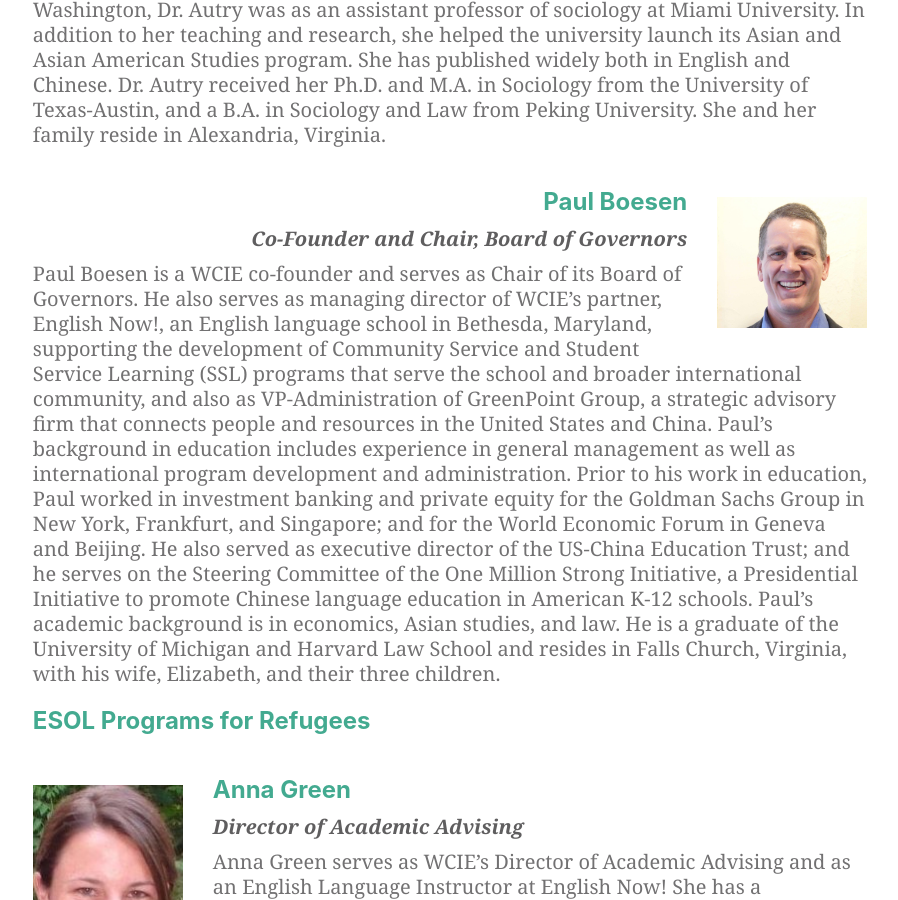
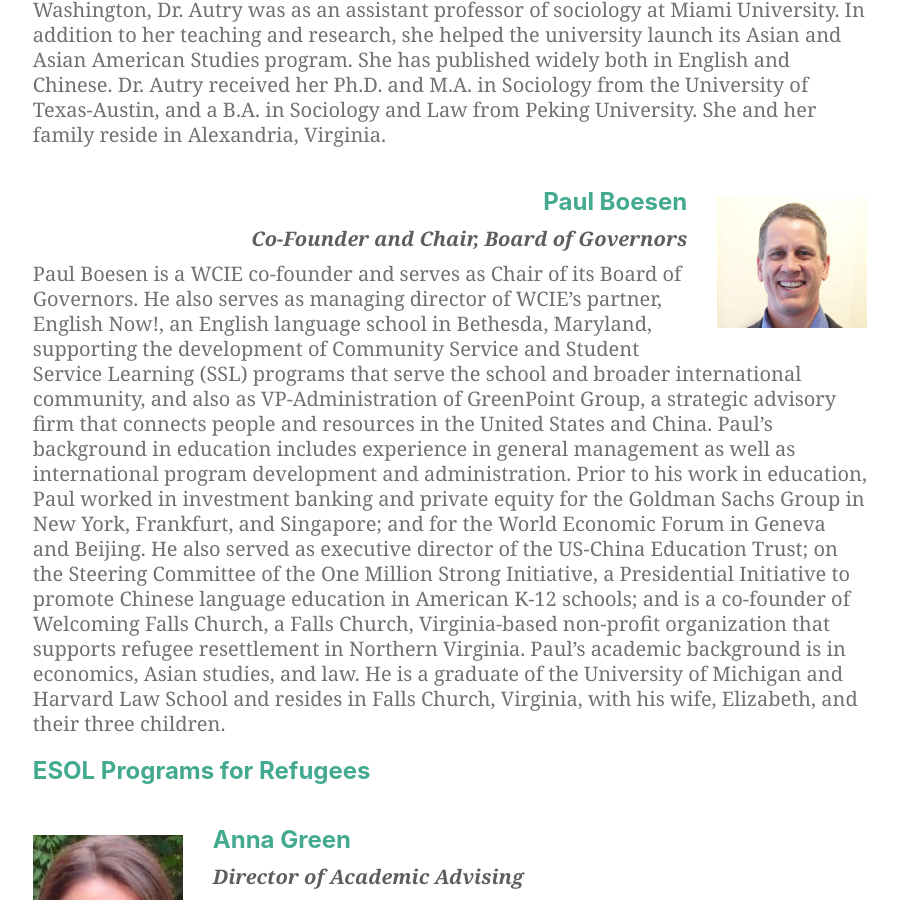
Before and after one commit to washingtoncie/washingtoncie.github.io, a Jekyll site: the page built from _pages/team.md, in a window 1280 px wide and 900 px high, scrolled down 1237 px. Shown: the whole window, without its empty margins (190-1088 px from the left). Built offline with Jekyll 4.4.1, drawn with Linux system fonts in a browser that asks for light colours; some of the changed text lies outside the part shown.

Commit message:
Update bios

```diff
--- a/_pages/team.md
+++ b/_pages/team.md
@@ -23,7 +23,7 @@
 
 **_Co-Founder and Chair, Board of Governors_**
 
-Paul Boesen is a WCIE co-founder and serves as Chair of its Board of Governors. He also serves as managing director of WCIE's partner, English Now!, an English language school in Bethesda, Maryland, supporting the development of Community Service and Student Service Learning (SSL) programs that serve the school and broader international community, and also as VP-Administration of GreenPoint Group, a strategic advisory firm that connects people and resources in the United States and China. Paul’s background in education includes experience in general management as well as international program development and administration. Prior to his work in education, Paul worked in investment banking and private equity for the Goldman Sachs Group in New York, Frankfurt, and Singapore; and for the World Economic Forum in Geneva and Beijing. He also served as executive director of the US-China Education Trust; and he serves on the Steering Committee of the One Million Strong Initiative, a Presidential Initiative to promote Chinese language education in American K-12 schools. Paul’s academic background is in economics, Asian studies, and law. He is a graduate of the University of Michigan and Harvard Law School and resides in Falls Church, Virginia, with his wife, Elizabeth, and their three children.
+Paul Boesen is a WCIE co-founder and serves as Chair of its Board of Governors. He also serves as managing director of WCIE’s partner, English Now!, an English language school in Bethesda, Maryland, supporting the development of Community Service and Student Service Learning (SSL) programs that serve the school and broader international community, and also as VP-Administration of GreenPoint Group, a strategic advisory firm that connects people and resources in the United States and China. Paul’s background in education includes experience in general management as well as international program development and administration. Prior to his work in education, Paul worked in investment banking and private equity for the Goldman Sachs Group in New York, Frankfurt, and Singapore; and for the World Economic Forum in Geneva and Beijing. He also served as executive director of the US-China Education Trust; on the Steering Committee of the One Million Strong Initiative, a Presidential Initiative to promote Chinese language education in American K-12 schools; and is a co-founder of Welcoming Falls Church, a Falls Church, Virginia-based non-profit organization that supports refugee resettlement in Northern Virginia. Paul’s academic background is in economics, Asian studies, and law. He is a graduate of the University of Michigan and Harvard Law School and resides in Falls Church, Virginia, with his wife, Elizabeth, and their three children.
 
 # ESOL Programs for Refugees
 
@@ -107,4 +107,4 @@
 
 **_Program Director_**
 
-Nancy L. Wolf serves as Co-Program Director of WCIE’s Youth Facing the Global Refugee and Migration Crisis program and as an English Language Instructor at English Now! Nancy is an international educator with a background in international relations and the law. After growing up in Fairfield, Connecticut, Nancy went to Smith College where she majored in Latin American Studies and then to The Fletcher School of Law and Diplomacy (Tufts University) to get her Masters Degree. Not content with two degrees, Nancy then went to law school at George Washington University to obtain her J.D. and spent many years as a lawyer with and partner at two D.C. firms where she specialized in communications law. After leaving the law, Nancy returned to her first love – the classroom. She’s taught ESL at the Washington English Center since 2017 and received her TEFL Certificate from Georgetown University. When not preparing lesson plans, Nancy reads and writes, loyally attends meetings of her book club and writers group and watches British crime series on Netflix. Nancy met her husband, Jim Pavle, on the first day of graduate school. He is a native speaker of Macedonian , and Nancy knows a few choice words in that language. Nancy and Jim have lived in Chevy Chase, Maryland for over 35 years; they have two adult children, two brilliant grandchildren, and a very special, 14-year-old three-legged rescue dog named Howie.
+Nancy L. Wolf has served as Co-Program Director of WCIE’s Youth Facing the Global Refugee and Migration Crisis program and as an English Language Instructor at English Now! and will take a leadership role in the program to serve Afghani women judges. Nancy is an international educator with a background in international relations and the law. After growing up in Fairfield, Connecticut, Nancy went to Smith College where she majored in Latin American Studies and then to The Fletcher School of Law and Diplomacy (Tufts University) to get her Masters Degree. Not content with two degrees, Nancy then went to law school at George Washington University to obtain her J.D. and spent many years as a lawyer with and partner at two D.C. firms where she specialized in communications law. After leaving the law, Nancy returned to her first love – the classroom. She’s taught ESL since 2017 and received her TEFL Certificate from Georgetown University. Nancy has lived with her husband Jim in Chevy Chase, Maryland for over 35 years. They have two adult children and two brilliant grandchildren.
```
